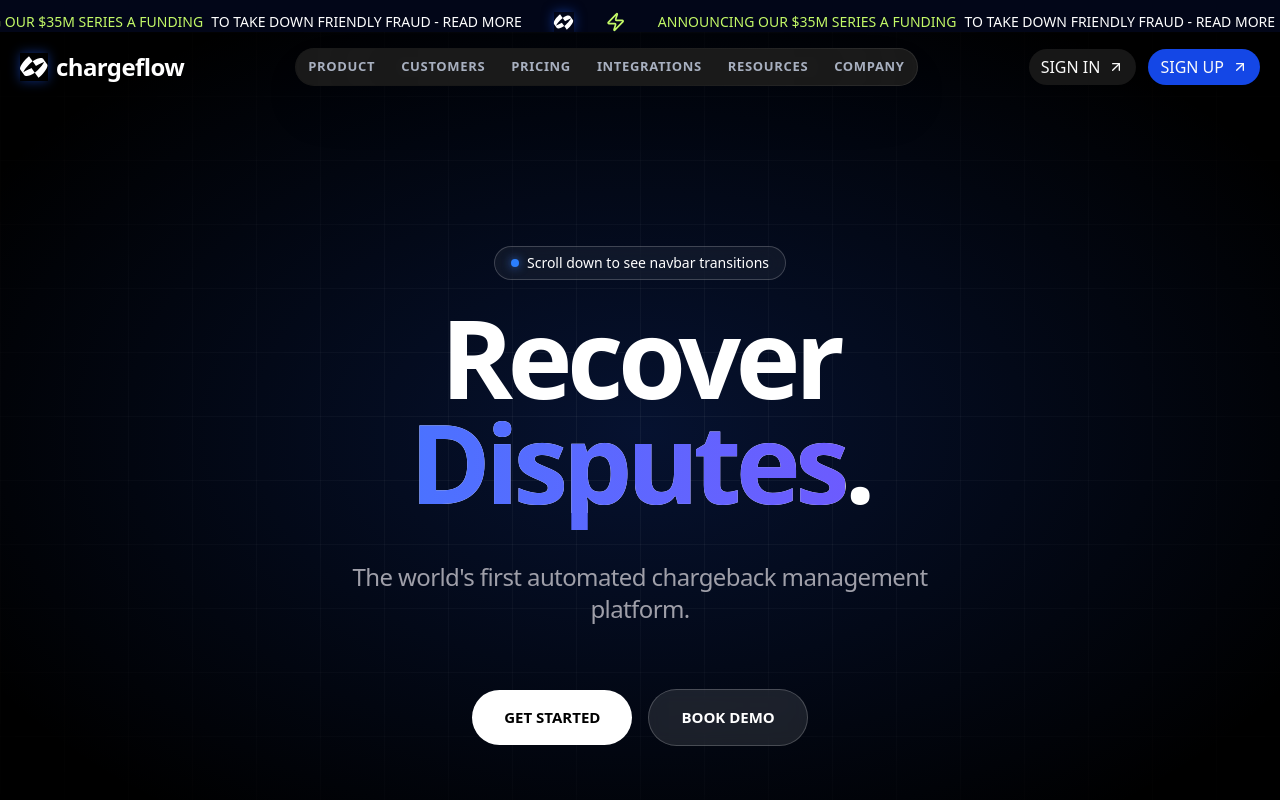
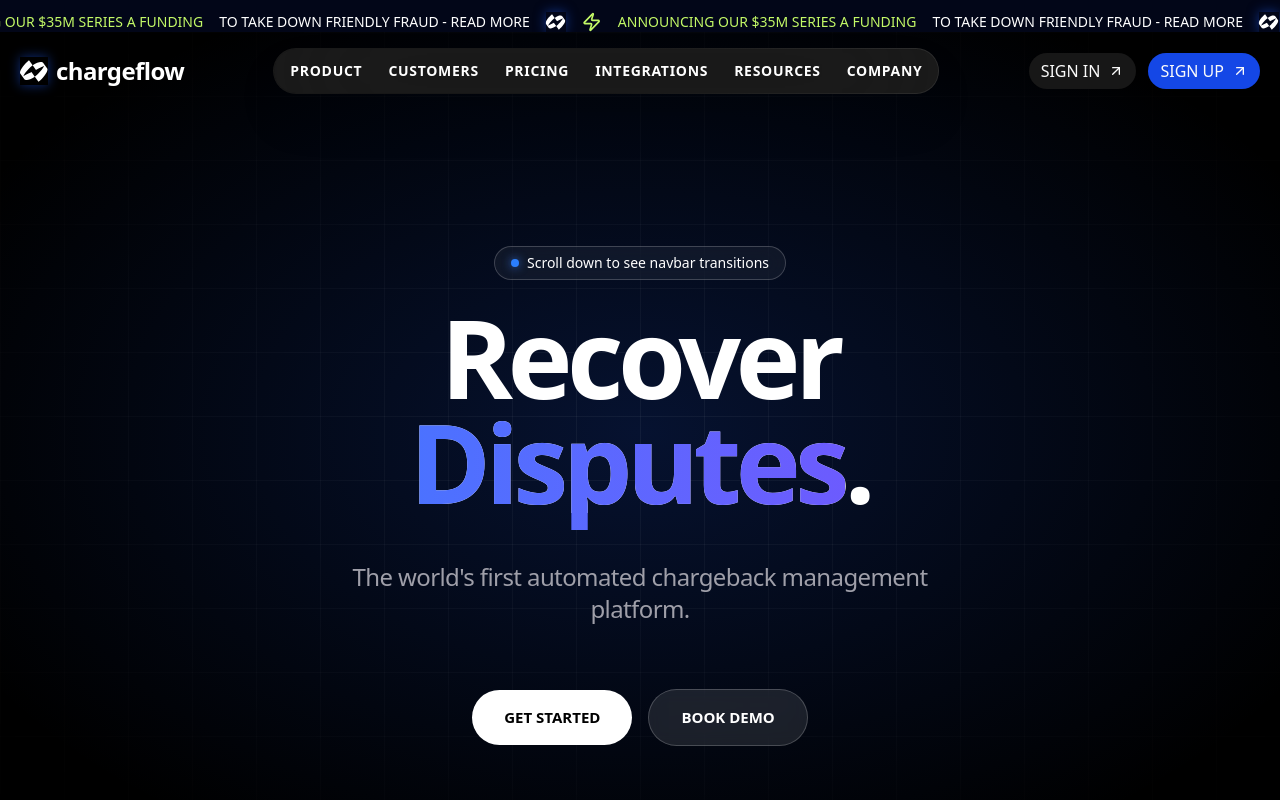
Before and after one commit to morz-mamun/frontend_technical_assessment_omnistra, a Next.js app: page / in a window 1280 px wide. Shown: the top 800 px of the page. Built offline with nearby package versions, Linux system fonts and the light colour scheme.

Commit message:
fix: fixed some responsive issue in navbar

```diff
--- a/app/components/navbar/Navbar.tsx
+++ b/app/components/navbar/Navbar.tsx
@@ -526,31 +526,29 @@
 // ─── Announcement Banner ────────────────────────────────────────────────────────
 
 function AnnouncementHeader({ isNavHovered }: { isNavHovered: boolean | null }) {
-  const [visible, setVisible] = useState(true);
+  const visible = true;
   const marqueeGreenText = "ANNOUNCING OUR $35M SERIES A FUNDING";
   const marqueeWhiteText = "TO TAKE DOWN FRIENDLY FRAUD - READ MORE"
 
   if (!visible) return null;
   return (
     <div className={`${isNavHovered ? 'xl:scale-65 lg:scale-75 md:scale-90 transition-all duration-300' : ''} relative overflow-hidden bg-slate-950 pt-3 z-[1000]`}>
-      <div className="flex animate-scroll whitespace-nowrap gap-8">
+      <div className="flex animate-scroll whitespace-nowrap gap-4">
         {[0, 1, 2, 3].map((i) => (
-          <>
-            <div key={i} className="flex items-center gap-2 text-white text-sm font-medium">
-              <span className='text-[#C3F967]'>{marqueeGreenText}</span><span className='text-white'>{marqueeWhiteText}</span>
+          <div key={i} className='flex items-center gap-4'>
+            <div className="text-white text-sm font-medium flex items-center gap-4">
+              <p className='text-[#C3F967]'>{marqueeGreenText}</p><p className='text-white'>{marqueeWhiteText}</p>
             </div>
             {/* logo */}
-            <div>
-              <div className="w-5 h-5 flex items-center justify-center shadow-[0_0_12px_rgba(30,90,241,0.5)] group-hover:text-gray-400 transition-all duration-300">
-                <svg width="100%" height="100%" viewBox="0 0 31 24" fill="none" xmlns="http://www.w3.org/2000/svg">
-                  <path fillRule="evenodd" clipRule="evenodd" d="M20.4591 23.996L16.4118 18.3721C16.4118 18.3721 24.1707 12.0345 26.791 6.16874C26.7723 6.14897 17.7054 10.7632 17.7054 10.7632L14.0061 5.62295C20.772 0.983474 24.7214 1.69848 25.7767 3.16527L30.1387 9.22647C31.7551 11.4726 26.029 19.6752 20.4587 23.996H20.4591ZM9.95881 -0.000976563L14.0061 5.62295C14.0061 5.62295 6.24723 11.9605 3.62693 17.8263C3.64561 17.846 12.7126 13.2319 12.7126 13.2319L16.4118 18.3721C9.64591 23.0115 5.69657 22.2965 4.64125 20.8297L0.278806 14.7685C-1.33764 12.5224 4.38893 4.31985 9.95881 -0.000976563Z" fill="currentColor"></path>
-                </svg>
-              </div>
+            <div className="w-5 h-5 flex items-center justify-center shadow-[0_0_12px_rgba(30,90,241,0.5)] group-hover:text-gray-400 transition-all duration-300">
+              <svg width="100%" height="100%" viewBox="0 0 31 24" fill="none" xmlns="http://www.w3.org/2000/svg">
+                <path fillRule="evenodd" clipRule="evenodd" d="M20.4591 23.996L16.4118 18.3721C16.4118 18.3721 24.1707 12.0345 26.791 6.16874C26.7723 6.14897 17.7054 10.7632 17.7054 10.7632L14.0061 5.62295C20.772 0.983474 24.7214 1.69848 25.7767 3.16527L30.1387 9.22647C31.7551 11.4726 26.029 19.6752 20.4587 23.996H20.4591ZM9.95881 -0.000976563L14.0061 5.62295C14.0061 5.62295 6.24723 11.9605 3.62693 17.8263C3.64561 17.846 12.7126 13.2319 12.7126 13.2319L16.4118 18.3721C9.64591 23.0115 5.69657 22.2965 4.64125 20.8297L0.278806 14.7685C-1.33764 12.5224 4.38893 4.31985 9.95881 -0.000976563Z" fill="currentColor"></path>
+              </svg>
             </div>
             <div>
               <Zap className="w-5 h-5 text-[#C3F967] flex-shrink-0" />
             </div>
-          </>
+          </div>
 
         ))}
       </div>
@@ -660,7 +658,7 @@
           }}>
             <div className={`${isScrolled || navHovered ? 'bg-transparent backdrop-blur-[15px] backdrop-filter' : 'bg-[#1A1A1A]'} rounded-[99px]`}>
               {/* Desktop Nav */}
-              <nav className={`hidden md:flex items-center gap-0.5 backdrop-blur-3xl rounded-full shadow-2xl`}>
+              <nav className={`hidden md:flex items-center gap-0.5 p-1 backdrop-blur-3xl rounded-full shadow-2xl`}>
                 {NAV_LINKS?.map((link) => (
                   <div
                     key={link?.name}
@@ -669,10 +667,10 @@
                     onMouseLeave={link?.hasDropdown ? handleMouseLeave : undefined}
                   >
                     <button
-                      className={`relative text-[10px] md:text-[8px] lg:text-[13px] font-semibold tracking-wider transition-colors duration-200 flex items-center lg:gap-1 md:gap-0 gap-1 px-2 lg:px-3 py-2 rounded-full cursor-pointer
+                      className={`relative text-[10px] md:text-[8px] lg:text-[13px] xl:text-sm font-semibold tracking-wider transition-colors duration-200 flex items-center lg:gap-1 md:gap-0 gap-1 px-2 lg:px-3 py-2 rounded-full cursor-pointer
                     ${activeDropdown === link?.dropdownKey
                           ? 'text-white'
-                          : 'text-[#a8b0c0] hover:text-white'
+                          : 'text-white font-semibold'
                         }`}
                     >
                       {link?.name?.toUpperCase()}
```
